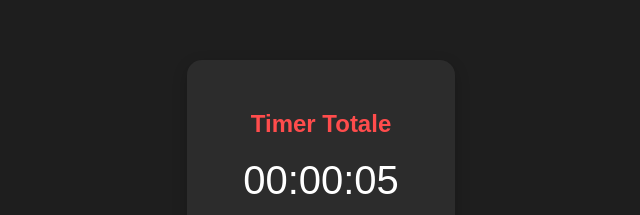
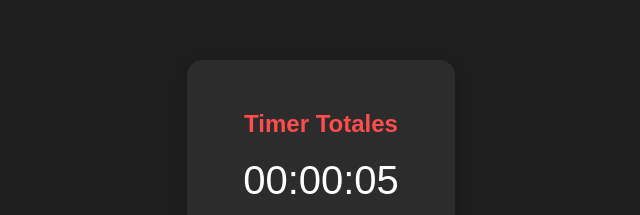
Before and after one commit to GustavoLeone/timer, a plain HTML site: page index.html in a window 1280 px wide. Shown: the part 118-333 px from the top of the page, 319-959 px from the left. Drawn offline with Linux system fonts and the light colour scheme.

Commit message:
Update index.html

```diff
--- a/index.html
+++ b/index.html
@@ -10,7 +10,7 @@
     <div class="container">
         <!-- Timer Totale -->
         <div class="timer-section">
-            <h2>Timer Totale</h2>
+            <h2>Timer Totales</h2>
             <div id="total-timer">00:00:00</div>
             <button id="total-play" class="btn">Play</button>
         </div>
```
